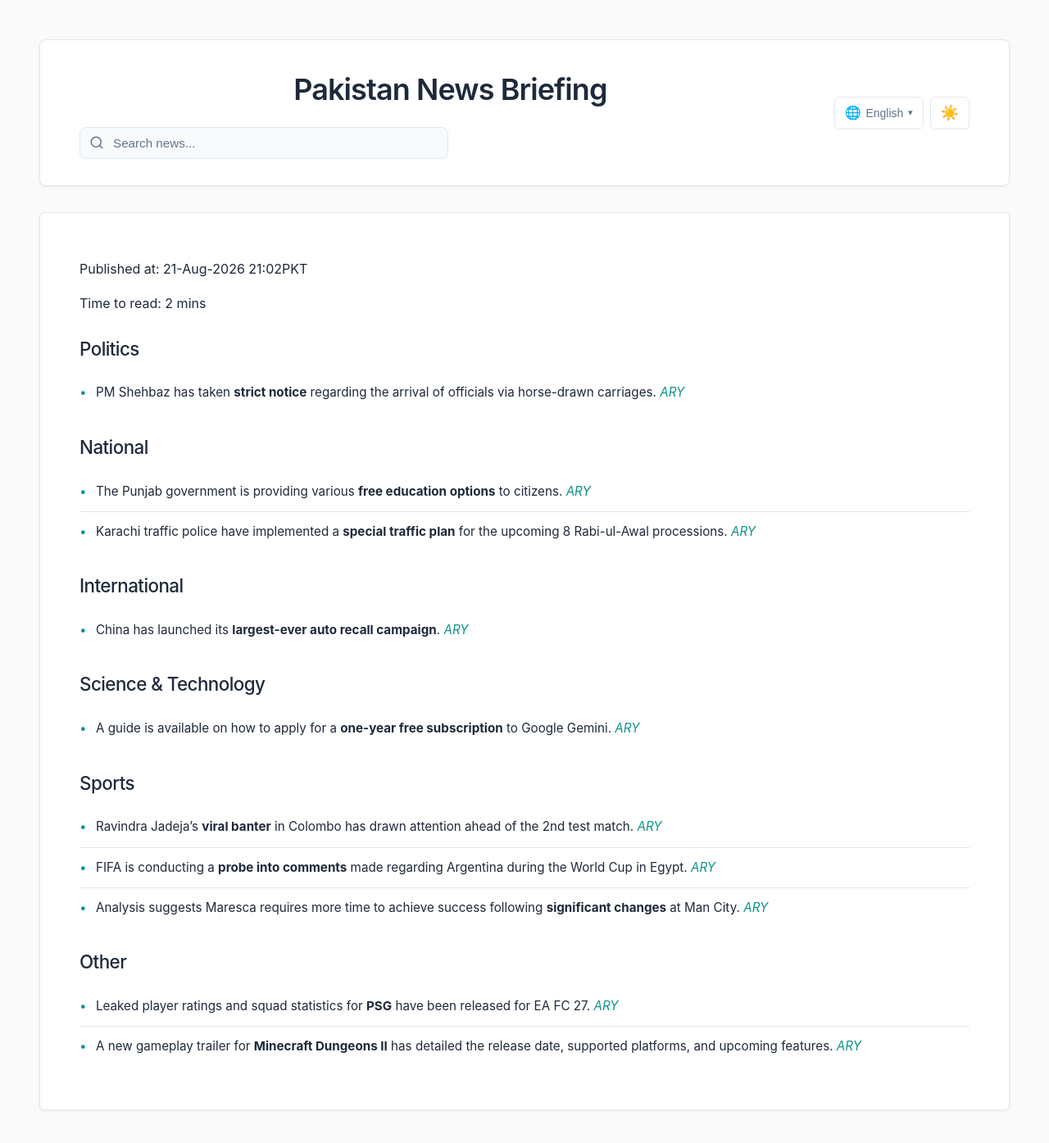
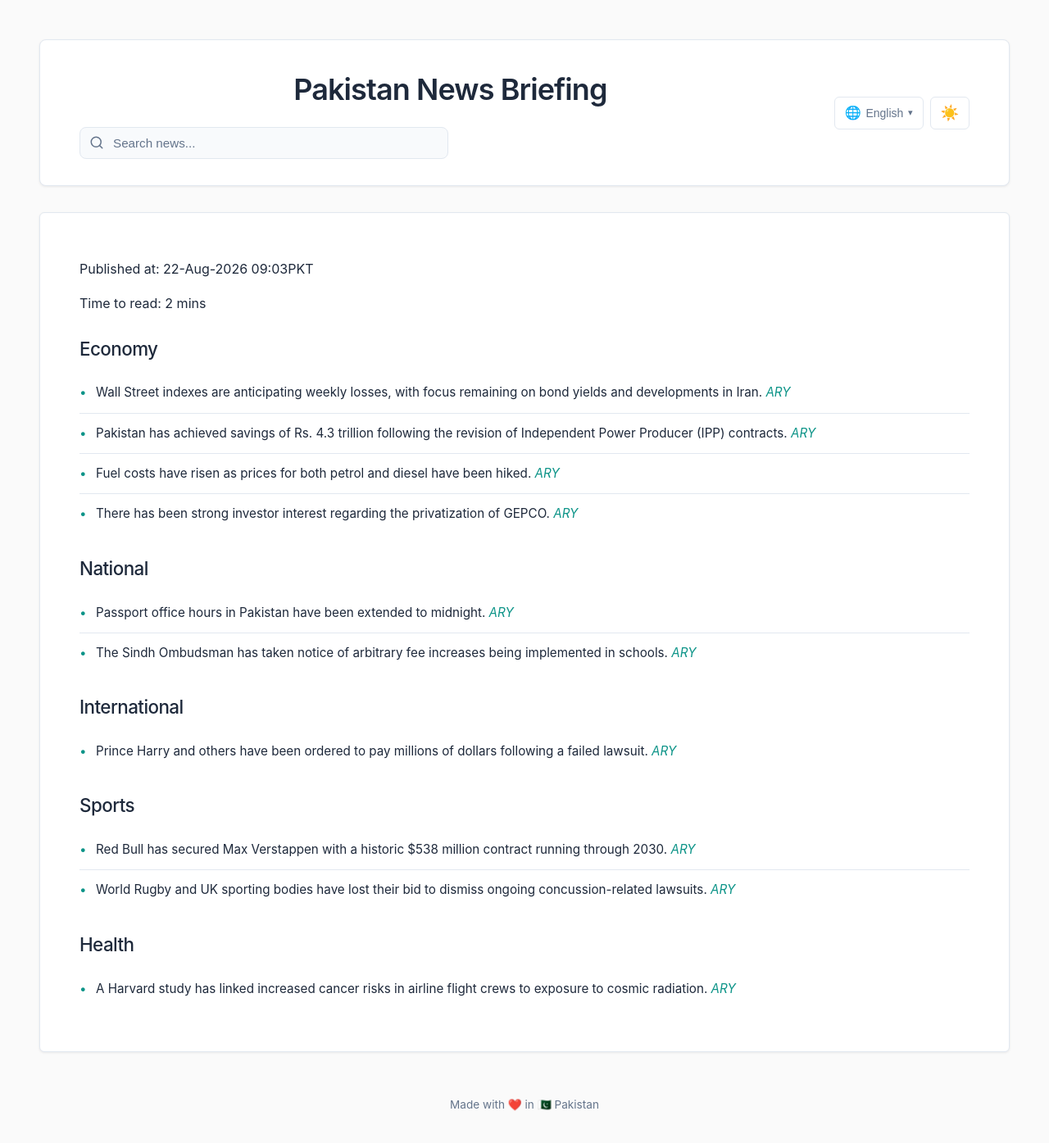
Before and after one commit to zsubzwary/news, a Jekyll site: the page built from en/index.md, in a window 1280 px wide and 1400 px high. Shown: the top 1395 px of the window at 82% size. Built offline with Jekyll 4.4.1, drawn with Linux system fonts in a browser that asks for light colours; some web fonts are replaced; comment, search, counter and statistics services are not loaded.

Commit message:
DateTime; 2026-08-22T04:03:05.939Z

```diff
--- a/en/index.md
+++ b/en/index.md
@@ -4,28 +4,26 @@ title: Pakistan News Briefing
 lang: en
 ---
 
-Published at: 21-Aug-2026 21:02PKT
+Published at: 22-Aug-2026 09:03PKT
 
 Time to read: 2 mins
 
-### Politics
-- PM Shehbaz has taken **strict notice** regarding the arrival of officials via horse-drawn carriages. *[ARY](https://arynews.tv/pm-shehbaz-takes-strict-notice-of-officials-horse-drawn-carriage-arrival)*
+### Economy
+- Wall Street indexes are anticipating weekly losses, with focus remaining on bond yields and developments in Iran. *[ARY](https://arynews.tv/wall-st-indexes-eye-weekly-losses-bond-yields-and-iran-in-focus)*
+- Pakistan has achieved savings of Rs. 4.3 trillion following the revision of Independent Power Producer (IPP) contracts. *[ARY](https://arynews.tv/pakistan-saves-rs-4-3-trillion-after-revising-ipp-contracts)*
+- Fuel costs have risen as prices for both petrol and diesel have been hiked. *[ARY](https://arynews.tv/petrol-price-hiked-diesel-also-becomes-more-expensive)*
+- There has been strong investor interest regarding the privatization of GEPCO. *[ARY](https://arynews.tv/strong-investor-interest-received-for-gepco-privatization)*
 
 ### National
-- The Punjab government is providing various **free education options** to citizens. *[ARY](https://arynews.tv/punjab-government-offers-free-education-options)*
-- Karachi traffic police have implemented a **special traffic plan** for the upcoming 8 Rabi-ul-Awal processions. *[ARY](https://arynews.tv/karachi-traffic-plan-issued-for-8-rabi-ul-awal-processions)*
+- Passport office hours in Pakistan have been extended to midnight. *[ARY](https://arynews.tv/pakistan-extends-passport-office-hours-to-midnight)*
+- The Sindh Ombudsman has taken notice of arbitrary fee increases being implemented in schools. *[ARY](https://arynews.tv/sindh-ombudsman-takes-notice-of-arbitrary-fee-hikes-in-schools)*
 
 ### International
-- China has launched its **largest-ever auto recall campaign**. *[ARY](https://arynews.tv/china-launches-biggest-ever-auto-recall-campaign)*
-
-### Science & Technology
-- A guide is available on how to apply for a **one-year free subscription** to Google Gemini. *[ARY](https://arynews.tv/google-gemini-free-subscription-for-one-year-easy-way-to-apply)*
+- Prince Harry and others have been ordered to pay millions of dollars following a failed lawsuit. *[ARY](https://arynews.tv/prince-harry-and-others-ordered-to-pay-millions-over-failed-lawsuit)*
 
 ### Sports
-- Ravindra Jadeja's **viral banter** in Colombo has drawn attention ahead of the 2nd test match. *[ARY](https://arynews.tv/ravindra-jadejas-viral-banter-in-colombo-ahead-of-2nd-test)*
-- FIFA is conducting a **probe into comments** made regarding Argentina during the World Cup in Egypt. *[ARY](https://arynews.tv/egypt-in-hot-water-fifa-probes-world-cup-comments-on-argentina)*
-- Analysis suggests Maresca requires more time to achieve success following **significant changes** at Man City. *[ARY](https://arynews.tv/maresca-needs-time-to-succeed-after-big-changes-at-man-city)*
+- Red Bull has secured Max Verstappen with a historic $538 million contract running through 2030. *[ARY](https://arynews.tv/red-bull-pays-up-big-signs-max-verstappen-to-historic-538-million-contract-to-2030)*
+- World Rugby and UK sporting bodies have lost their bid to dismiss ongoing concussion-related lawsuits. *[ARY](https://arynews.tv/world-rugby-uk-bodies-lose-bid-to-throw-out-concussion-lawsuits)*
 
-### Other
-- Leaked player ratings and squad statistics for **PSG** have been released for EA FC 27. *[ARY](https://arynews.tv/ea-fc-27-psg-player-ratings-leaked-full-squad-stats-top-upgrades)*
-- A new gameplay trailer for **Minecraft Dungeons II** has detailed the release date, supported platforms, and upcoming features. *[ARY](https://arynews.tv/minecraft-dungeons-ii-gameplay-trailer-breakdown-release-date-platforms-and-new-features)*
+### Health
+- A Harvard study has linked increased cancer risks in airline flight crews to exposure to cosmic radiation. *[ARY](https://arynews.tv/harvard-study-links-higher-cancer-risk-to-airline-flight-crews-due-to-cosmic-radiation-exposure)*
```
